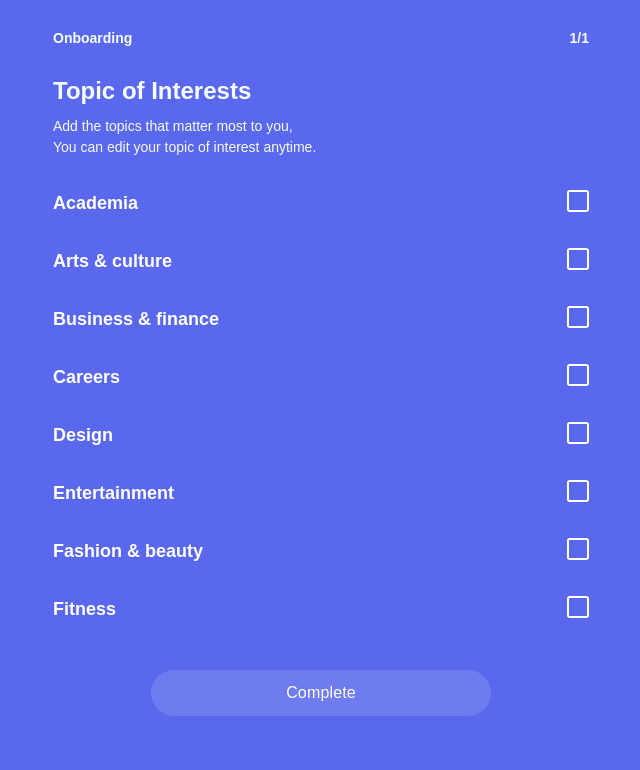
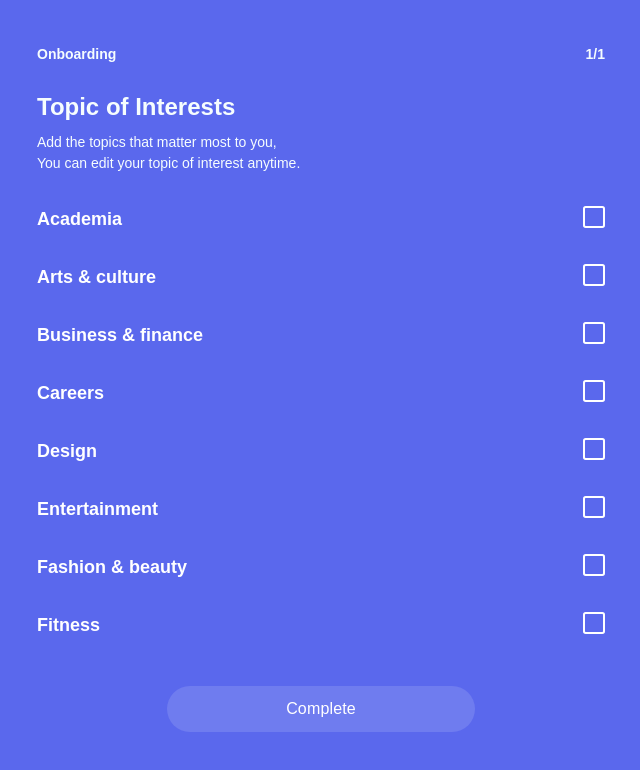
Before and after one commit to Quaiota/Qua, a React (Create React App) app in the folder client/: page /play in a window 1280 px wide. Shown: the top 770 px of the page, without its empty margins (319-959 px from the left). Built offline with nearby package versions, Linux system fonts and the light colour scheme; a web font is replaced by a local one; what @web3-react/core would draw is missing.

Commit message:
style: social onboarding design

```diff
--- a/client/src/pages/ConstructionSite.tsx
+++ b/client/src/pages/ConstructionSite.tsx
@@ -1,6 +1,7 @@
 import styled from '@emotion/styled';
 import Button from '../ui/atom/button/Button';
 import TextWrap from '../ui/atom/typography/TextWrap';
+import breakpoint from '../ui/configs/breakpoint';
 import CheckBox from '../ui/molecules/checkBox/CheckBox';
 
 const ConstructionSite = () => {
@@ -45,13 +46,16 @@ const ConstructionSite = () => {
 };
 
 const SocialOnboard = styled.div`
-  height: 100vh;
-  overflow-y: auto;
+  min-height: 100vh;
   background: ${({ theme }) => theme.accent.purple};
   .wrapper {
     max-width: 600px;
-    padding: 1rem;
+    padding-top: 2em;
     margin: 0 auto;
+    padding-bottom: 4rem;
+    @media (min-width: ${breakpoint.tab}px) {
+      padding-bottom: 0rem;
+    }
 
     .pager {
       display: flex;
@@ -62,13 +66,30 @@ const SocialOnboard = styled.div`
       padding-block: 1rem;
     }
     .submit-box {
-      max-width: 340px;
-      margin: 0 auto;
       padding-top: 1rem;
+      position: fixed;
+      bottom: 10px;
+      width: 100%;
+      display: flex;
+      justify-content: center;
+      right: 0;
+      left: 0;
+      bottom: 0;
+      padding-bottom: 1rem;
+      padding-inline: 1rem;
+      background: ${({ theme }) => theme.accent.purple};
+
       button {
         display: flex;
         width: 100%;
         justify-content: center;
+      }
+      @media (min-width: ${breakpoint.tab}px) {
+        margin: 0 auto;
+        max-width: 340px;
+        position: relative;
+        bottom: unset;
+        /* width:  */
       }
     }
     .caption-box {
```
